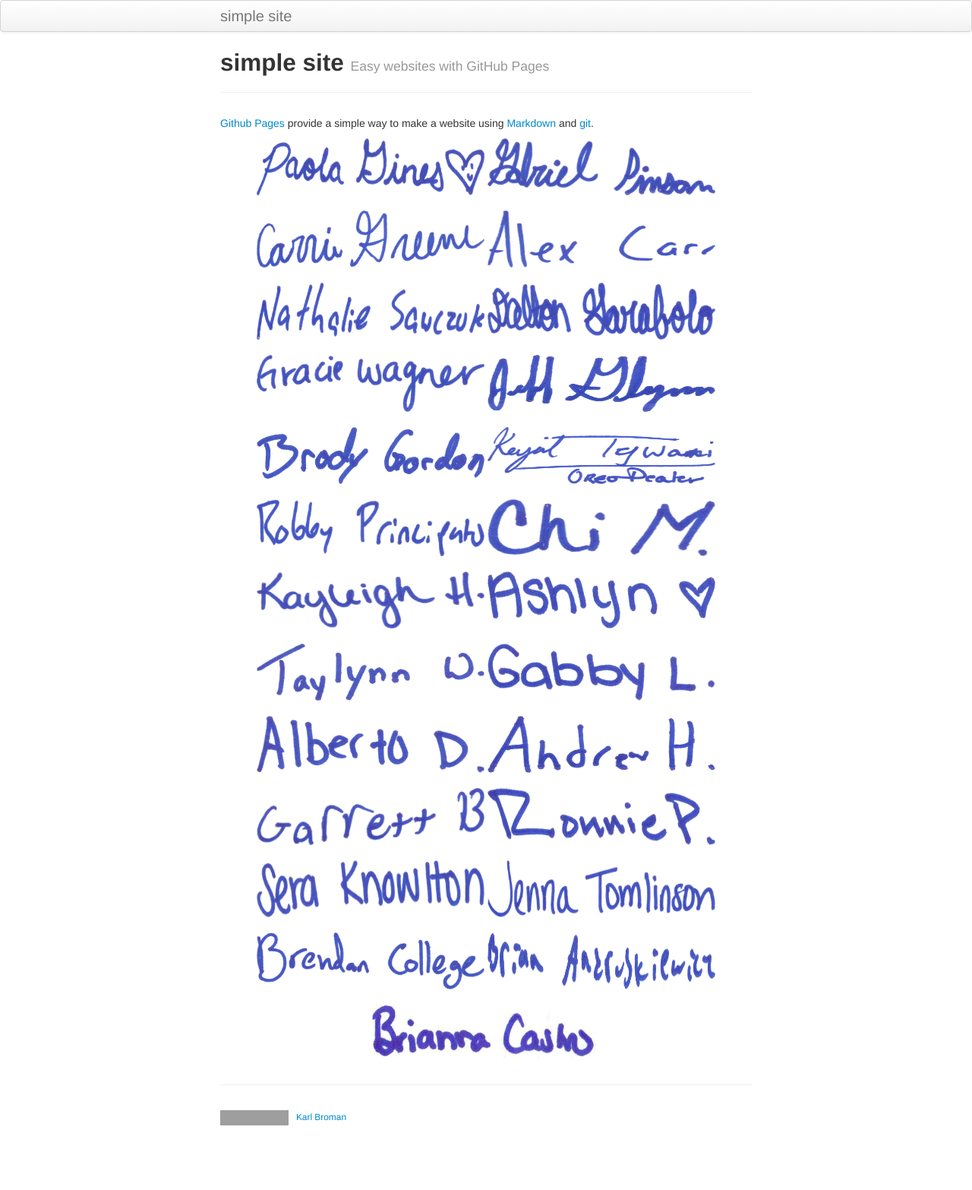
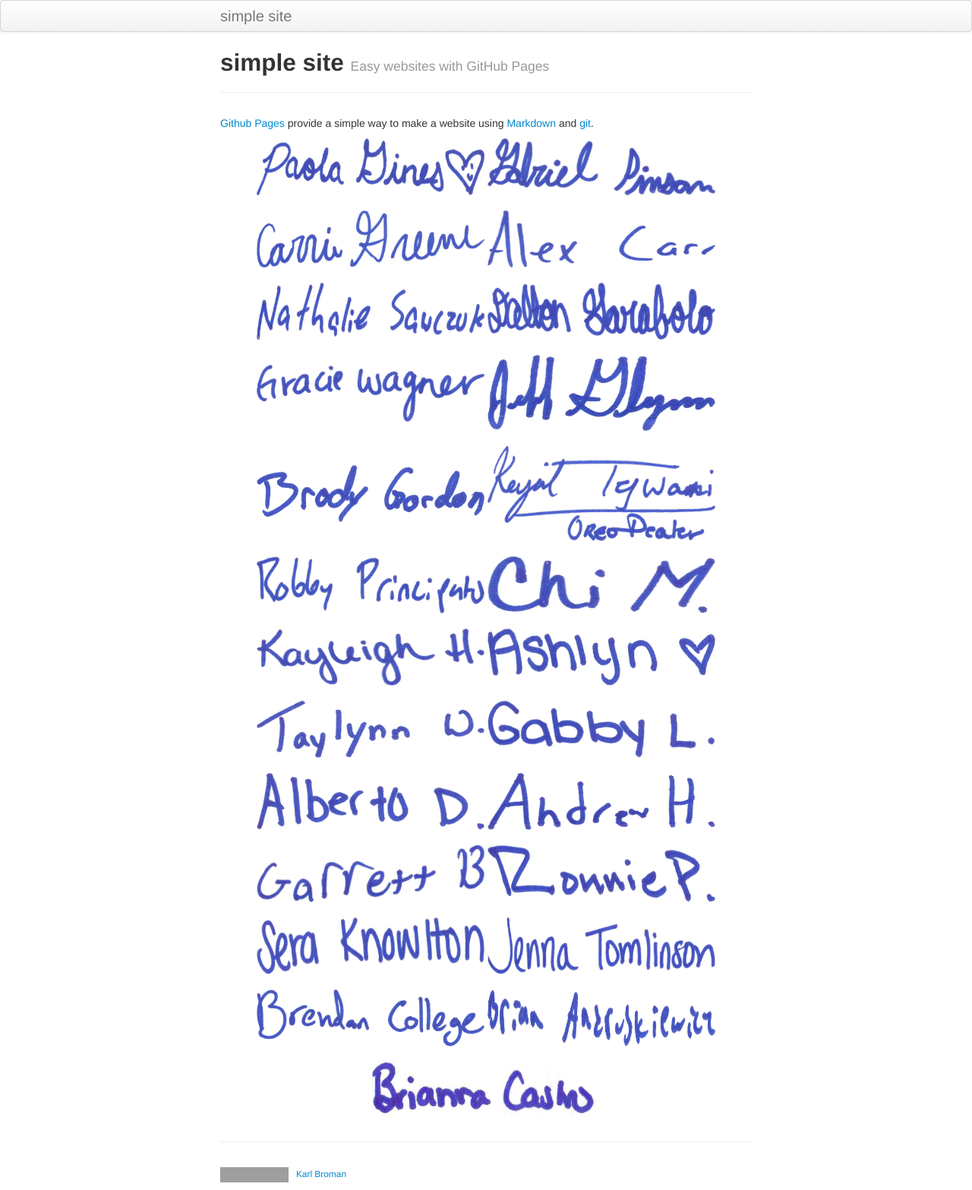
Before and after one commit to the-brom/the-brom.com, a Jekyll site: the page built from index.md, in a window 1280 px wide. Shown: the whole page at 76% size. Built offline with Jekyll 4.4.1, drawn with Linux system fonts in a browser that asks for light colours; before the commit the page ends 1491 px from its top, so only the background shows below that; grey boxes are pictures that could not be loaded.

Commit message:
Update index.md

```diff
--- a/index.md
+++ b/index.md
@@ -17,9 +17,9 @@ website using
 <img src="signatures_optimized/5.jpg" alt="Signature" style="height:75px;width:300px;">
 <img src="signatures_optimized/6.jpg" alt="Signature" style="height:75px;width:300px;"><br><br>
 <img src="signatures_optimized/7.jpg" alt="Signature" style="height:75px;width:300px;">
-<img src="signatures_optimized/8.jpg" alt="Signature" style="height:75px;width:300px;"><br><br>
+<img src="signatures_optimized/8.jpg" alt="Signature" style="height:100px;width:300px;"><br><br>
 <img src="signatures_optimized/9.jpg" alt="Signature" style="height:75px;width:300px;">
-<img src="signatures_optimized/10.jpg" alt="Signature" style="height:75px;width:300px;"><br><br>
+<img src="signatures_optimized/10.jpg" alt="Signature" style="height:125px;width:300px;"><br><br>
 <img src="signatures_optimized/11.jpg" alt="Signature" style="height:75px;width:300px;">
 <img src="signatures_optimized/12.jpg" alt="Signature" style="height:75px;width:300px;"><br><br>
 <img src="signatures_optimized/13.jpg" alt="Signature" style="height:75px;width:300px;">
```
